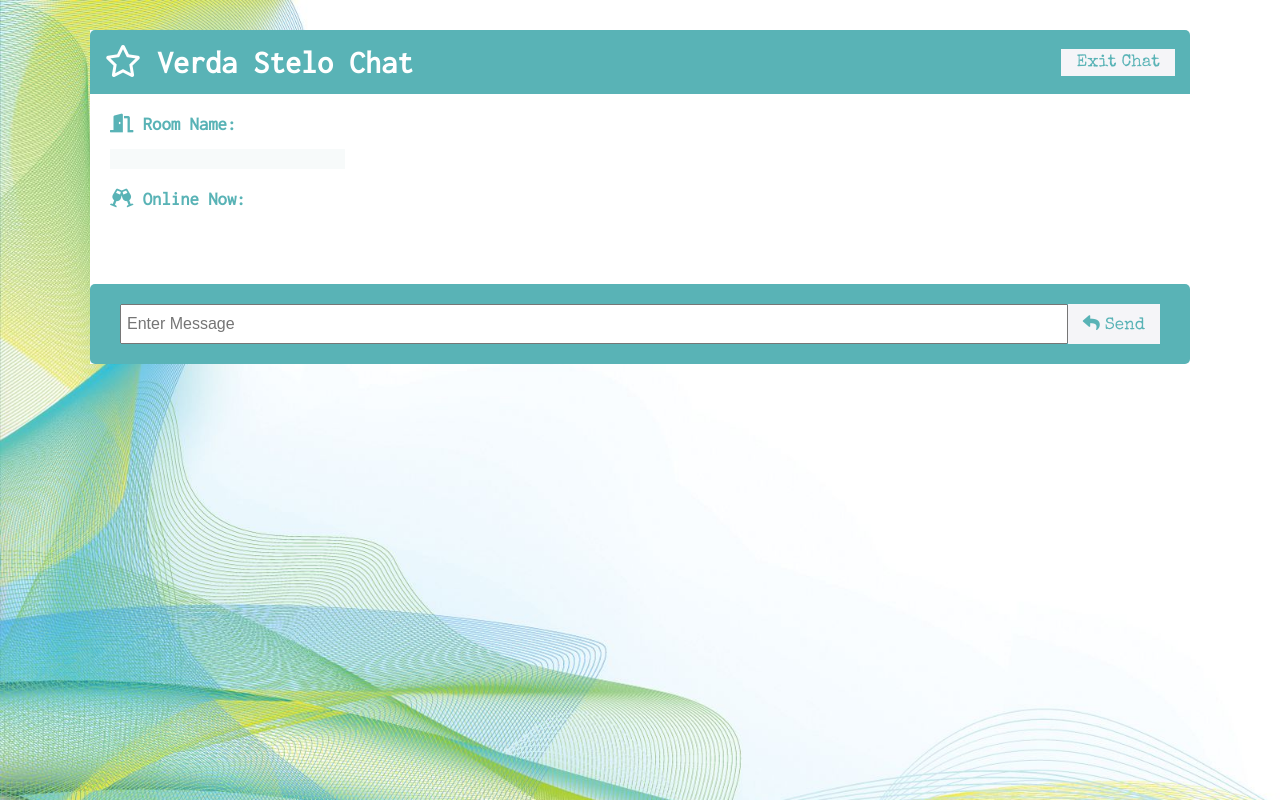
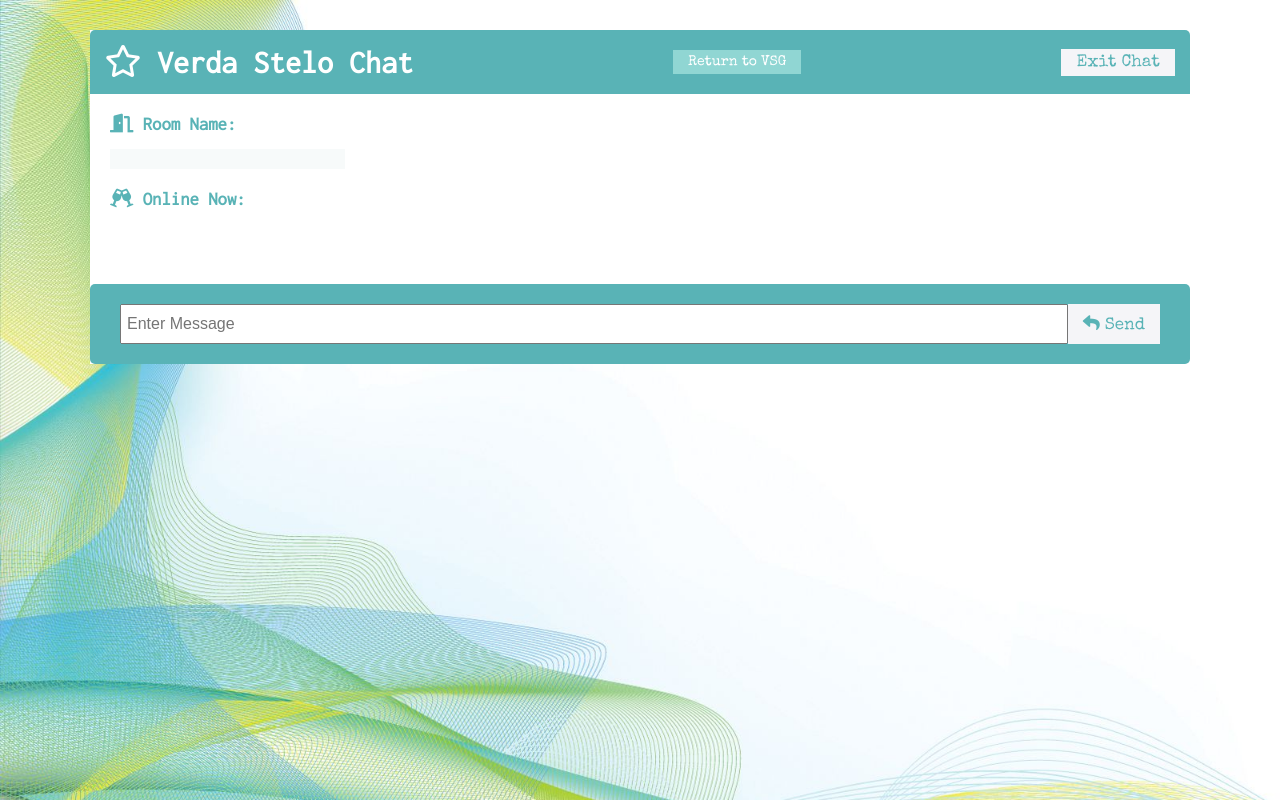
Before and after one commit to akronborn/vsg-chat, a website: page client/chat.html in a window 1280 px wide. Drawn offline with nearby package versions, Linux system fonts and the light colour scheme; no server answers.

Commit message:
added link to vsg hub

```diff
--- a/client/chat.html
+++ b/client/chat.html
@@ -17,6 +17,7 @@
     <div class="chat-container">
       <header class="chat-header">
         <h1><i class="far fa-star"></i> Verda Stelo Chat</h1>
+        <a class="Link" href="https://vsgaming.onrender.com/">Return to VSG</a>
         <a id="leave-btn" class="btn">Exit Chat</a>
       </header>
       <main class="chat-main">
--- a/client/style/chat.css
+++ b/client/style/chat.css
@@ -198,6 +198,16 @@ a {
   width: 100%;
 }
 
+.Link {
+  color: white;
+  font-family: "Special Elite", cursive;
+  border: 5px;
+  background: rgb(144, 214, 211);
+  font-size: 14px;
+  cursor: pointer;
+  padding: 5px 15px;
+}
+
 #users {
   font-family: "Special Elite", cursive;
   font-weight: bold;
```
Also changed, not shown: client/index.html (+2 -0 lines).
